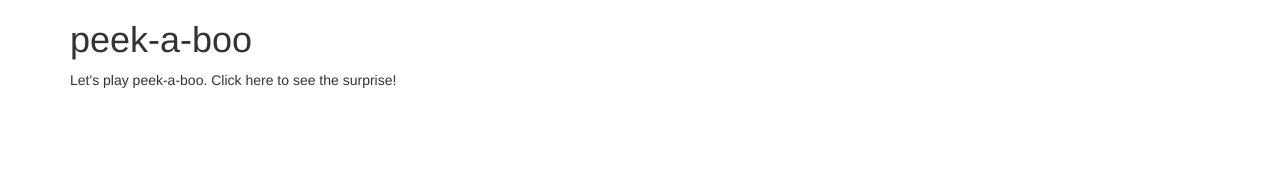
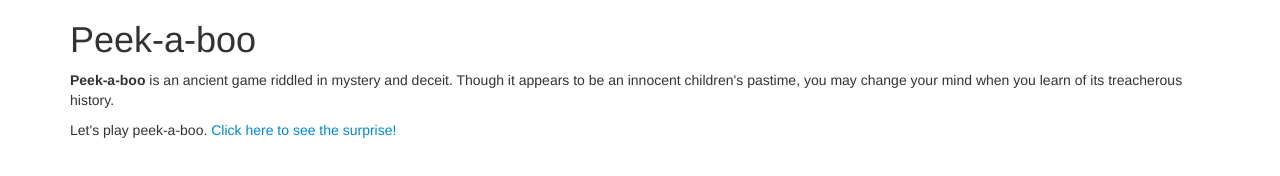
Before and after one commit to kurosakiaduma/simpleffects, a plain HTML site: page index.html in a window 1280 px wide. Drawn offline with Linux system fonts and the light colour scheme.

Commit message:
add more features to the page

```diff
--- a/bootstrap/css/style.css
+++ b/bootstrap/css/style.css
@@ -1,3 +1,12 @@
-.walrus-showing{
-	display:none;
+.walrus-showing {
+    display: none;
 }
+
+.clickable {
+    cursor: pointer;
+    color: #0088cc;
+}
+
+.clickable:hover {
+    text-decoration: underline;
+}
--- a/index.html
+++ b/index.html
@@ -3,20 +3,22 @@
 <head>
     <link href="bootstrap\css\bootstrap.min.css" rel="stylesheet" type="text/css">
     <link href="bootstrap\css\style.css" rel="stylesheet" type="text/css">
-    <title<brikicho</title>
+    <title>brikicho</title>
 </head>
 
 <body>
-    <div class="container">
-        <h1>peek-a-boo</h1>
-        <div class="walrus-showing">
-            <p>What a cute walrus! Click here to hide her again.</p>
-            <img src="img/walrus.jpg">
-        </div>
-        <div class="walrus-hidden">
-            <p>Let's play peek-a-boo. Click here to see the surprise!</p>
-        </div>
-    </div>
+       <div class="container">
+         <h1>Peek-a-boo</h1>
+         <p><strong>Peek-a-boo</strong> is an ancient game riddled in mystery and deceit. Though it appears to be an innocent children's pastime, you may change your mind when you learn of its treacherous history.</p>
+
+         <div class="walrus-hidden">
+           <p>Let's play peek-a-boo. <span class="clickable">Click here to see the surprise!</span></p>
+         </div>
+
+         <div class="walrus-showing">
+           <p>What a cute walrus! <span class="clickable">Click here</span> to hide her again.</p>
+           <img src="img/walrus.jpg">
+         </div>
     <script src="js\jquery-3.1.1.min.js" type="text/javascript"></script>
     <script src="js/script.js" type="text/javascript"></script>
 </body>
```
